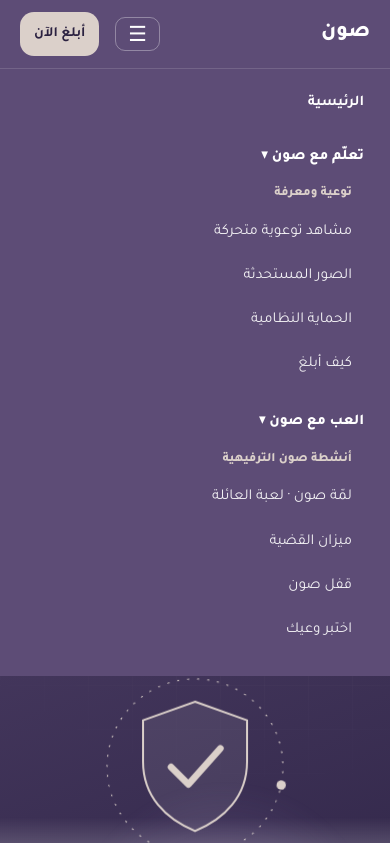
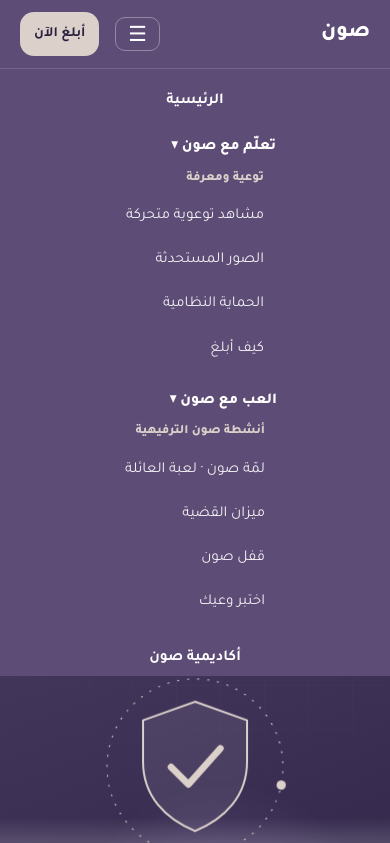
Before and after one commit to bato670/Save, a plain HTML site: page index.html in a window 390 px wide. Both pictures are taken after a click on the button "القائمة". Shown: the top 843 px of the page. Drawn offline with Linux system fonts and the light colour scheme.

Commit message:
Add files via upload

```diff
--- a/index.html
+++ b/index.html
@@ -198,6 +198,9 @@ footer{border-radius:34px 34px 0 0;box-shadow:0 -30px 90px #5d4c7622}
 .dd{position:relative}
 .dt{font:inherit;font-size:.93rem;background:none;border:0;color:#fff;padding:8px 13px;border-radius:999px;cursor:pointer;opacity:.88;white-space:nowrap}
 .dt:hover,.dd:hover .dt{background:#ffffff1a;opacity:1}
+nav ul{align-items:center}
+nav li>a,.dt{display:inline-flex;align-items:center;height:42px;padding:0 14px;line-height:1;font-family:inherit;font-size:.95rem;font-weight:500;opacity:.92;border-radius:999px}
+nav li>a:hover{background:#ffffff1a;opacity:1}
 .dm{position:absolute;top:100%;inset-inline-start:0;min-width:240px;background:var(--sf);color:var(--ink);border:1px solid var(--line);border-radius:18px;box-shadow:0 24px 60px #2b214038;padding:10px;display:none;z-index:70}
 .dd:hover .dm,.dd.open .dm,.dd:focus-within .dm{display:block}
 .dm small{display:block;padding:4px 14px 8px;color:var(--brand);font-weight:800;font-size:.8rem}
@@ -206,8 +209,8 @@ footer{border-radius:34px 34px 0 0;box-shadow:0 -30px 90px #5d4c7622}
 .burger{display:none;background:none;border:1px solid #ffffff55;color:#fff;border-radius:10px;padding:4px 12px;font-size:1.3rem;cursor:pointer;margin-inline-start:auto}
 @media (max-width:860px){.burger{display:block}header .btn{padding:9px 14px;font-size:.88rem}
 nav{display:none;position:absolute;top:100%;inset-inline:0;background:var(--deep);padding:8px 20px 18px;max-height:72vh;overflow:auto;border-top:1px solid #ffffff22}
-nav.show{display:block}nav ul{flex-direction:column;gap:2px}nav li>a{display:block;padding:12px 6px;opacity:1;font-weight:700}
-.dt{width:100%;text-align:start;font-weight:800;opacity:1;cursor:default;padding:12px 6px}
+nav.show{display:block}nav ul{flex-direction:column;gap:2px}nav li>a{display:block;height:auto;line-height:1.6;padding:12px 6px;opacity:1;font-weight:700}
+.dt{width:100%;height:auto;justify-content:flex-start;text-align:start;font-weight:800;opacity:1;cursor:default;padding:12px 6px}
 .dm{position:static;display:block;background:transparent;border:0;box-shadow:none;padding:0 10px 8px;min-width:0}
 .dm small{color:var(--gold2);padding:0 8px 4px}.dm a{color:#fff;opacity:.92;padding:8px}.dm a:hover{background:#ffffff1a}}
 @media (prefers-reduced-motion:reduce){*{animation-duration:.01s!important;animation-iteration-count:1!important;transition:none!important}.rv{opacity:1;transform:none}}
```
